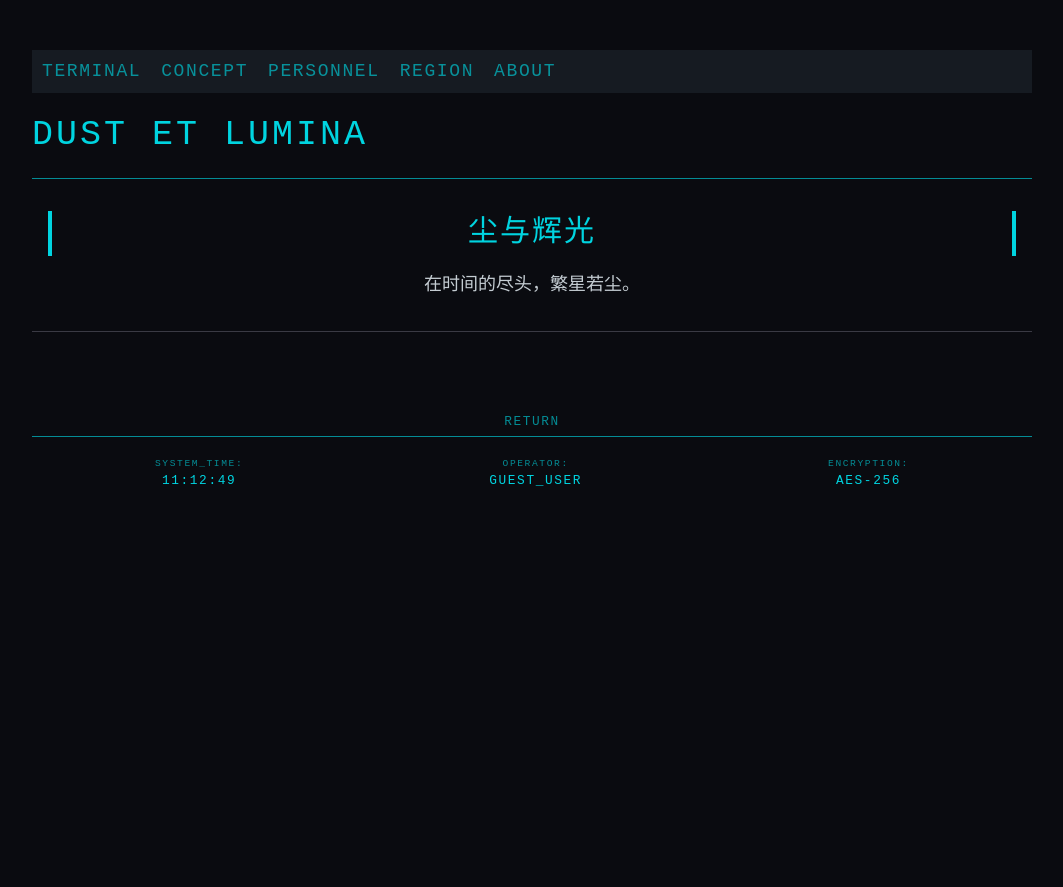
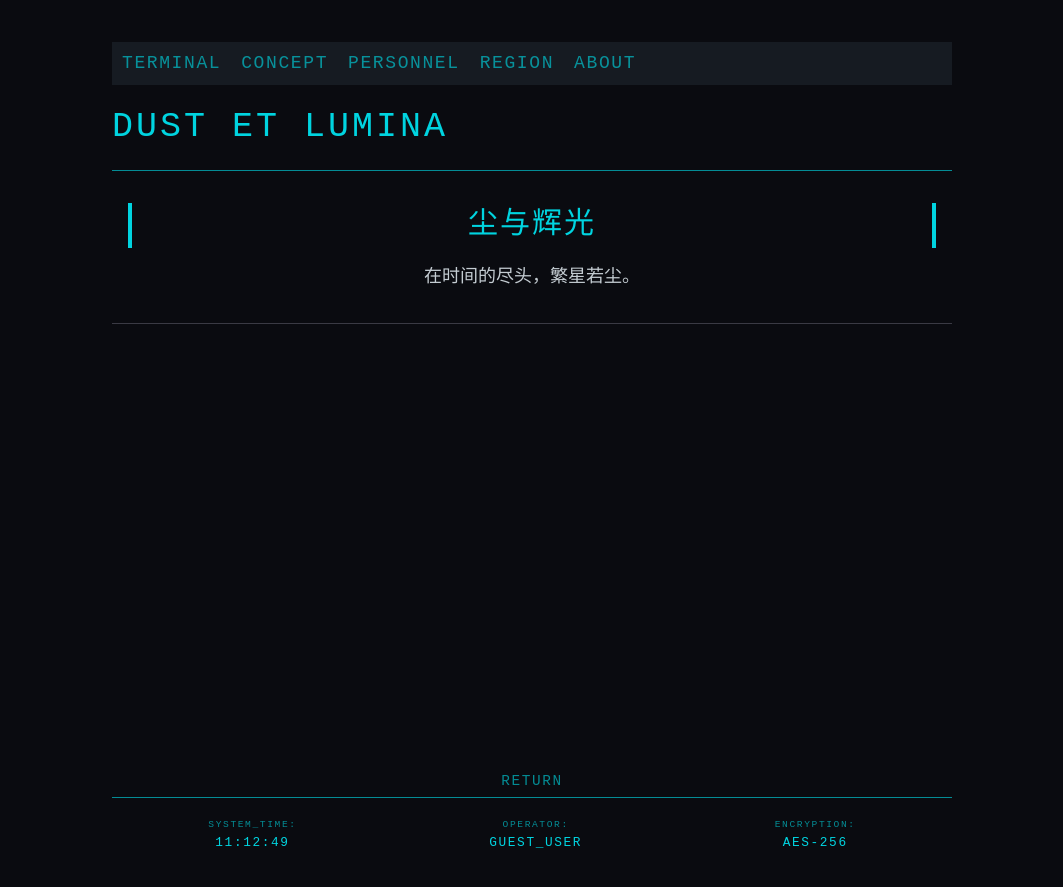
Before and after one commit to Dim-42/Dust-et-Lumina, a Jekyll site: the page built from index.md, in a window 1280 px wide. Shown: the top 887 px of the page, without its empty margins (108-1171 px from the left). Built offline with Jekyll 4.4.1, drawn with Linux system fonts in a browser that asks for light colours.

Commit message:
add: sticky footer add: backlink scanner line 	modified:   _layouts/default.html 	modified:   _sass/_base.scss

```diff
--- a/_layouts/default.html
+++ b/_layouts/default.html
@@ -2,7 +2,19 @@
 <html>
 <head>
     <meta charset="utf-8">
+    <title>{{ page.title }} | Dust et Lumina</title>
     <link rel="stylesheet" href="{{ '/assets/css/style.css' | relative_url }}">
+</head>
+
+<body>
+    <div id="loading-screen">
+        <div class="loader-content">
+            <div class="scanner-line"></div>
+            <p class="system-msg">ENTERING DATABASE...</p>
+            <p class="system-msg">DECRYPTING...</p>
+        </div>
+    </div>
+
     <nav class="nav-interface">
         {% for link in site.navigation %}
             <a href="{{ link.url | relative_url }}" class="nav-link">
@@ -10,45 +22,15 @@
             </a>
         {% endfor %}
     </nav>
+
+    <main id="obsidian-content">
         <header style="font-size: var(--page-title-size); border-bottom: 1px solid var(--accent-dim); margin-bottom: 2rem; padding-bottom: 1rem;">
             {{ page.title }}
         </header>
-</head>
-<div id="loading-screen">
-    <div class="loader-content">
-        <div class="scanner-line"></div>
-        <p class="system-msg">ENTERING DATABASE...</p>
-        <p class="system-msg">DECRYPTING...</p>
-    </div>
-</div>
-<script>
-    document.addEventListener("DOMContentLoaded", function() {
-        const loader = document.getElementById('loading-screen');
 
-        const now = Date.now();
-        const lastLoad = localStorage.getItem('last_boot_time');
-        const loadThreshold= 10 * 60 * 1000;
+        {{ content }}
+    </main>
 
-        // Check if "hasLoaded" exists in this tab's session memory
-        // or if the tab has not been refreshed for 10 min
-        if (!sessionStorage.getItem('hasLoaded') || (now - lastLoad) > loadThreshold) {
-            // First time opening: Show animation
-            setTimeout(() => {
-                loader.classList.add('fade-out');
-                // Set the memory so it doesn't show again on internal clicks
-                sessionStorage.setItem('hasLoaded', 'true');
-                localStorage.setItem('last_boot_time', now);
-            }, 1200);
-        } else {
-            loader.style.display = 'none';
-        }
-    });
-</script>
-<body>
-    <div id="obsidian-content">
-        {{ content }}
-    </div>
-</body>
     <footer>
         <a href="{{ '/' | relative_url }}" class="back-link">RETURN</a>
         <div class="footer-div"></div>
--- a/_sass/_base.scss
+++ b/_sass/_base.scss
@@ -1,4 +1,13 @@
+* {
+    box-sizing: border-box; /* Makes sure padding doesn't add to width/height */
+}
+
 // body
+html, body {
+    height: 100%;
+    margin: 0px;
+}
+
 body {
     background-color: var(--bg-color);
     color: var(--text-main);
@@ -8,11 +17,19 @@
     max-width: var(--content-width);
     margin-left:auto;
     margin-right:auto;
+    display: flex;
+    flex-direction: column;
+    min-height: 100vh;
+}
+
+#obsidian-content,
+main,
+.main-content {
+    flex: 1;
 }
 
 header {
     border-bottom: 1px solid var(--accent-dim);
-    margin-bottom: 2rem;
     text-transform: uppercase;
     padding: 1rem 0;
     font-family: var(--font-mono);
@@ -23,11 +40,11 @@
 }
 
 footer {
-    max-width: var(--content-width);
+    width: 100%;
     margin-left:auto;
     margin-right:auto;
-    margin-top: 4rem;
     padding-top: 1rem;
+    padding-bottom: 1rem;
     font-family: var(--font-mono);
 
     .back-link {
@@ -35,10 +52,39 @@
         text-align: center;
         letter-spacing: 0.1rem;
         font-family: var(--font-mono);
-        font-size: 0.8rem;
+        font-size: 0.9rem;
         padding-bottom: 5px;
         color: var(--accent-dim);
-        &:hover { color: var(--accent); }
+        position: relative;
+        text-decoration: none;
+    }
+
+    .back-link::after {
+        content: '';
+        position: absolute;
+        left: 50%;
+        transform: translateX(-50%);
+        bottom: 15px;
+        width: 0;
+        height: 1px;
+        background: linear-gradient(to right,
+            var(--accent) 0%,
+            var(--accent) calc(50% - 45px),
+            transparent calc(50% - 45px),
+            transparent calc(50% + 45px),
+            var(--accent) calc(50% + 45px),
+            var(--accent) 100%
+        );
+        transition: width 0.2s ease-in-out;
+        pointer-events: none;
+    }
+
+    .back-link:hover::after {
+        width: 95%;
+    }
+
+    .back-link:hover {
+        color: var(--accent);
     }
 
     .footer-grid {
```
Also changed, not shown: other parts of _layouts/default.html (+27 -5 lines). Lines whose indentation alone changed are shown as unchanged.
